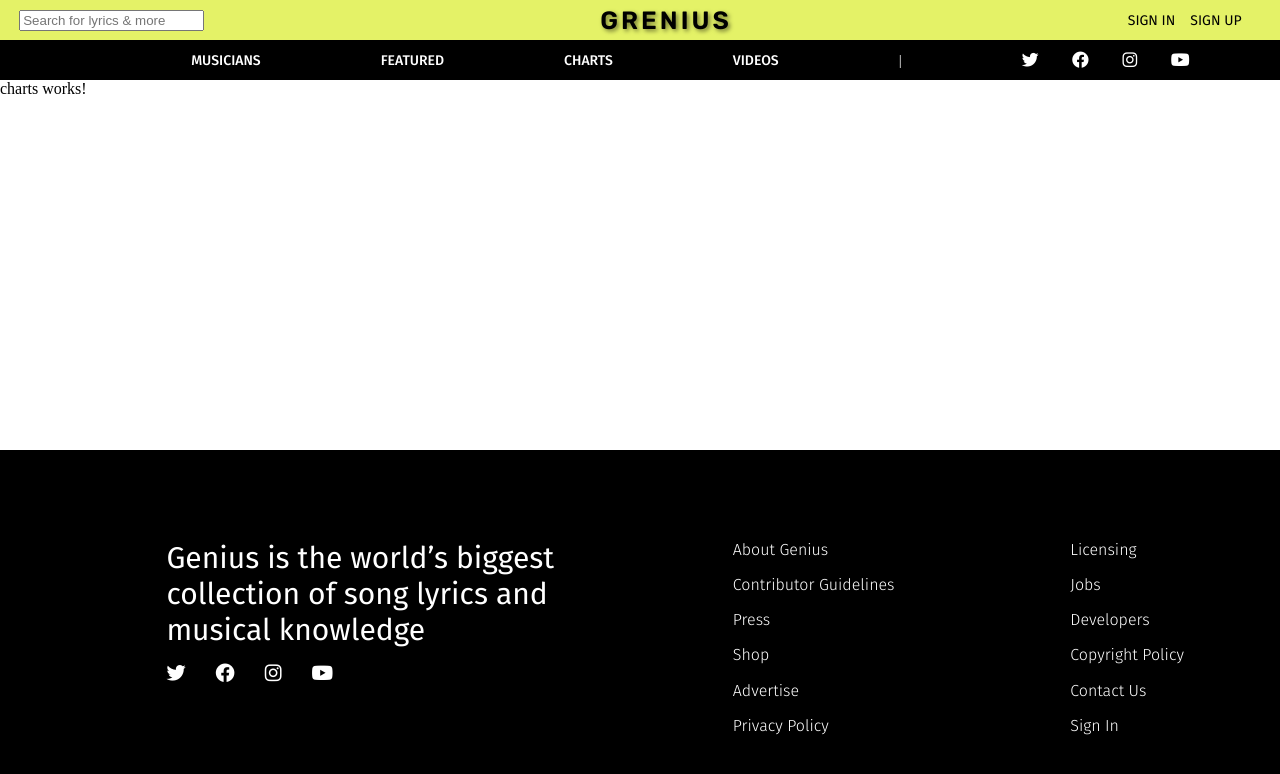
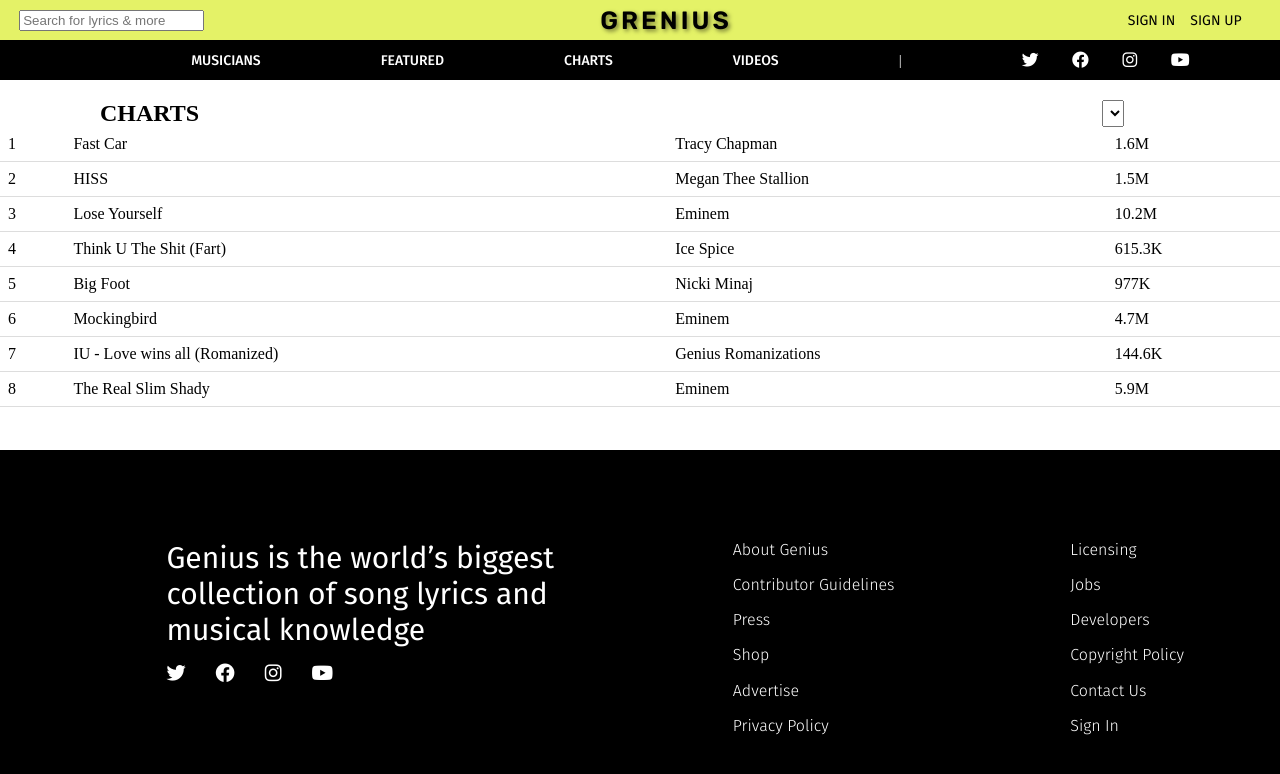
Before and after one commit to ggrents/Genius-SPA-Angular, an Angular app: page /charts in a window 1280 px wide. Shown: the top 774 px of the page. Built offline with nearby package versions, Linux system fonts and the light colour scheme.

Commit message:
add charts table

```diff
--- a/angular.json
+++ b/angular.json
@@ -69,6 +69,7 @@
             "production": {
               "buildTarget": "genius-spa:build:production"
             },
+
             "development": {
               "buildTarget": "genius-spa:build:development"
             }
--- a/src/app/pages/main-navigation/charts/charts.component.html
+++ b/src/app/pages/main-navigation/charts/charts.component.html
@@ -1 +1,59 @@
-<p>charts works!</p>
+<div class="charts-header">
+  <h2>CHARTS</h2>
+  <select name="" id="">
+    SONGS / ALL GENRES / TODAY
+  </select>
+</div>
+
+<table>
+  <tbody>
+    <tr>
+      <td>1</td>
+      <td>Fast Car</td>
+      <td>Tracy Chapman</td>
+      <td>1.6M</td>
+    </tr>
+    <tr>
+      <td>2</td>
+      <td>HISS</td>
+      <td>Megan Thee Stallion</td>
+      <td>1.5M</td>
+    </tr>
+    <tr>
+      <td>3</td>
+      <td>Lose Yourself</td>
+      <td>Eminem</td>
+      <td>10.2M</td>
+    </tr>
+    <tr>
+      <td>4</td>
+      <td>Think U The Shit (Fart)</td>
+      <td>Ice Spice</td>
+      <td>615.3K</td>
+    </tr>
+    <tr>
+      <td>5</td>
+      <td>Big Foot</td>
+      <td>Nicki Minaj</td>
+      <td>977K</td>
+    </tr>
+    <tr>
+      <td>6</td>
+      <td>Mockingbird</td>
+      <td>Eminem</td>
+      <td>4.7M</td>
+    </tr>
+    <tr>
+      <td>7</td>
+      <td>IU - Love wins all (Romanized)</td>
+      <td>Genius Romanizations</td>
+      <td>144.6K</td>
+    </tr>
+    <tr>
+      <td>8</td>
+      <td>The Real Slim Shady</td>
+      <td>Eminem</td>
+      <td>5.9M</td>
+    </tr>
+  </tbody>
+</table>
--- a/src/app/pages/main-navigation/charts/charts.component.scss
+++ b/src/app/pages/main-navigation/charts/charts.component.scss
@@ -0,0 +1,20 @@
+.charts-header {
+  margin-top: 20px;
+  padding: 0 100px 0 100px;
+  width: 80%;
+  display: flex;
+  justify-content: space-between;
+}
+table {
+  border-collapse: collapse;
+  width: 100%;
+}
+th,
+td {
+  text-align: left;
+  padding: 8px;
+  border-bottom: 1px solid #ddd;
+}
+th {
+  background-color: #f2f2f2;
+}
--- a/src/app/shared/layout/layout.module.ts
+++ b/src/app/shared/layout/layout.module.ts
@@ -4,6 +4,7 @@
 import { FooterComponent } from './footer/footer.component';
 import { HeaderComponent } from './header/header.component';
 import { NavMenuComponent } from './nav-menu/nav-menu.component';
+import { RouterModule } from '@angular/router';
 
 @NgModule({
   declarations: [
@@ -18,6 +19,6 @@
     NavMenuComponent,
     SearchComponent,
   ],
-  imports: [CommonModule],
+  imports: [CommonModule, RouterModule],
 })
 export class LayoutModule {}
--- a/src/app/shared/layout/nav-menu/nav-menu.component.html
+++ b/src/app/shared/layout/nav-menu/nav-menu.component.html
@@ -1,6 +1,6 @@
 <div class="menu">
   <span *ngFor="let page of pages">
-    <a href="">{{ page }} </a>
+    <a [routerLink]="[page.link]">{{ page.name }} </a>
   </span>
   <span class="separator"> | </span>
   <div class="social-media">
--- a/src/app/shared/layout/nav-menu/nav-menu.component.ts
+++ b/src/app/shared/layout/nav-menu/nav-menu.component.ts
@@ -6,7 +6,25 @@
   styleUrl: './nav-menu.component.scss',
 })
 export class NavMenuComponent {
-  pages: string[] = ['MUSICIANS', 'FEATURED', 'CHARTS', 'VIDEOS'];
+  //pages: string[] = ['MUSICIANS', 'FEATURED', 'CHARTS', 'VIDEOS'];
+  pages: any[] = [
+    {
+      name: 'MUSICIANS',
+      link: '/musicians',
+    },
+    {
+      name: 'FEATURED',
+      link: '/featured',
+    },
+    {
+      name: 'CHARTS',
+      link: '/charts',
+    },
+    {
+      name: 'VIDEOS',
+      link: '/videos',
+    },
+  ];
   socialNetworks = [
     { name: 'Twitter', icon: 'fa-twitter' },
     { name: 'Facebook', icon: 'fa-facebook' },
```
